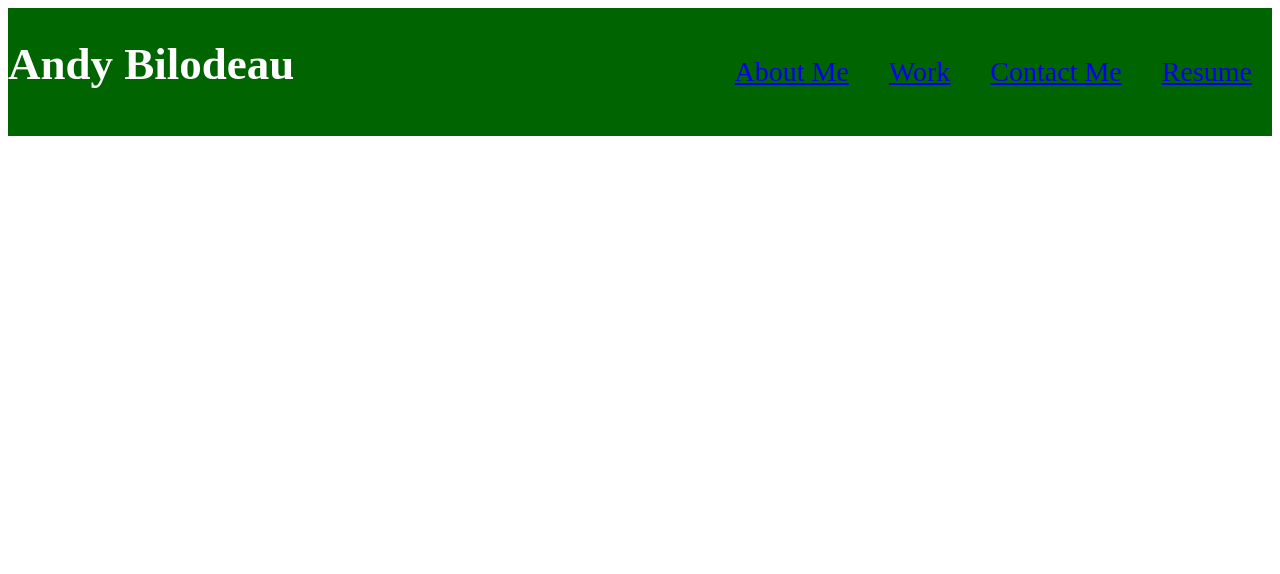
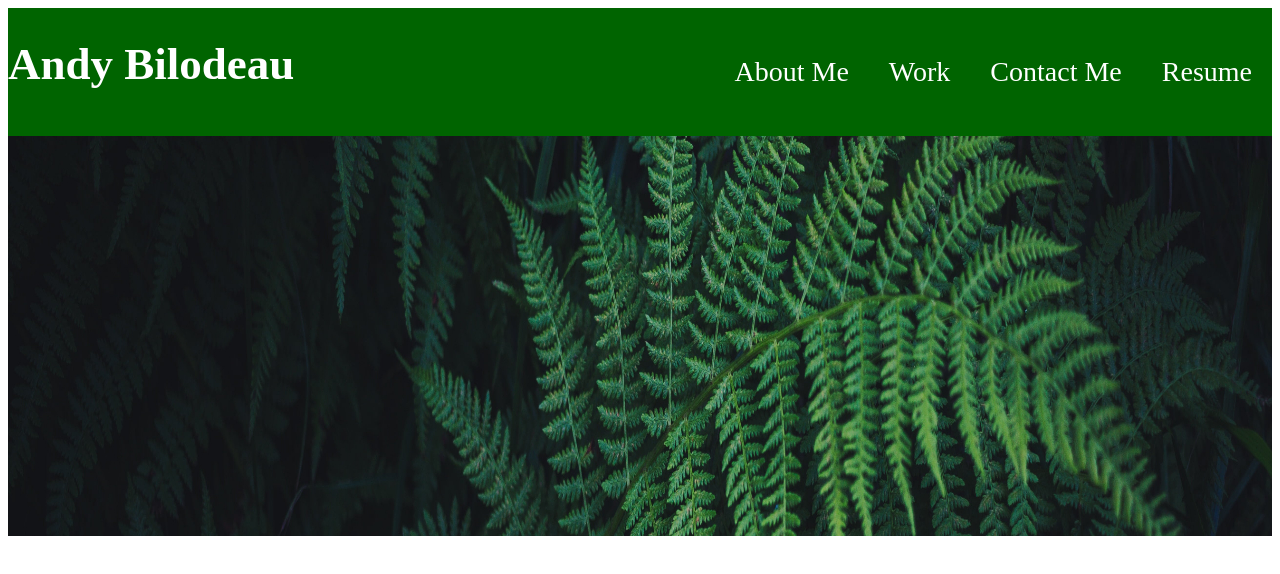
Before and after one commit to abilodeau21/professional-portfolio, a plain HTML site: page index.html in a window 1280 px wide. Drawn offline with Linux system fonts and the light colour scheme.

Commit message:
added hero and fixed text

```diff
--- a/index.html
+++ b/index.html
@@ -6,7 +6,7 @@
     <meta charset="UTF-8" />
     <link rel="stylesheet" type="text/css" href="./style.css" />
   </head>
-
+<!--header-->
   <header class="header">
     <h1 class="name">Andy Bilodeau</h1>
     <nav>
@@ -21,8 +21,14 @@
               <a href="#contact-me">Contact Me</a>
             </li>
             <li>
-              <a href="Resume">Resume</a>
+              <a href="#resume">Resume</a>
             </li>
         </ul>
       </nav>
   </header>
+<!--hero-->
+  <hero>
+    <div class="hero">
+      <img src="./images/leaf-hero.jpg" alt="leaf">
+    </div>
+  </hero>
--- a/style.css
+++ b/style.css
@@ -1,5 +1,5 @@
 /* header style*/
-.header{
+.header {
     display: flex;
     background-color: darkgreen;
     color: white;
@@ -12,12 +12,21 @@
     font-size: 45px;
 }
 
-.nav-bar {
+.nav-bar, a{
     display: inline-flex;
     list-style: none;
+    color: white;
+    text-decoration: none;
 }
 
 .header li {
     padding: 20px;
 }
  /* Hero style */
+ .hero img {
+    height: 400px;
+    width: 100%;
+    background-size: cover;
+    background-position: center;
+
+ }
```
Also changed, not shown: images/leaf-hero.jpg (added).
